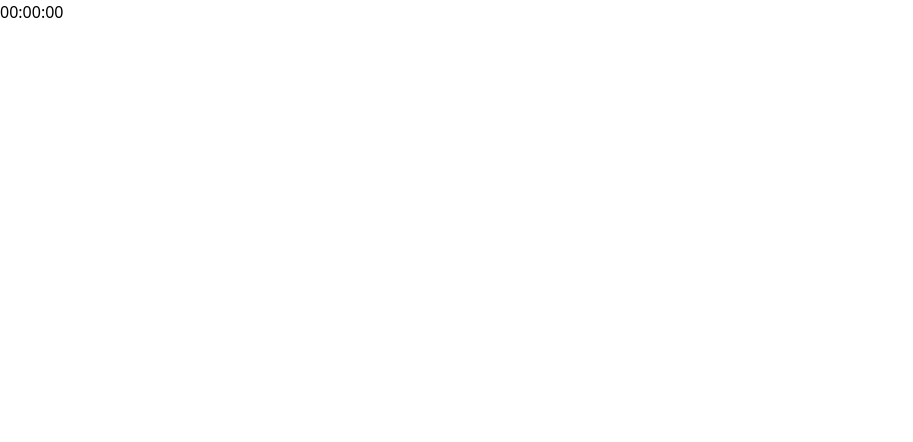
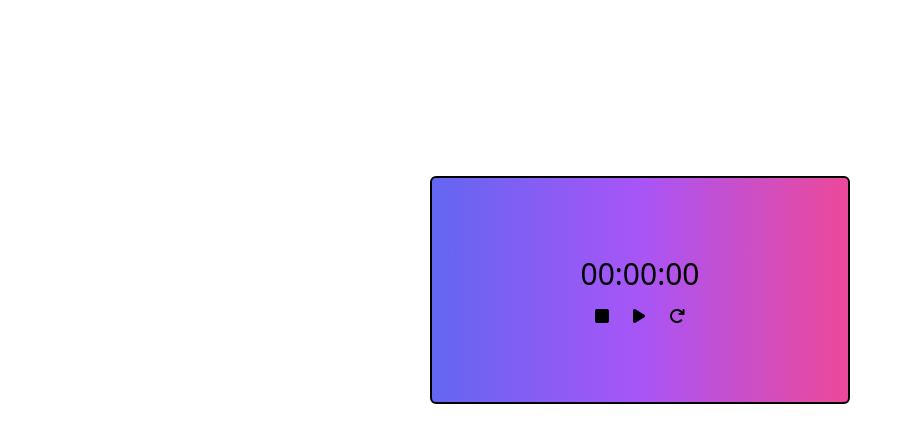
Before and after one commit to Snehadwip-Mondal18/Stop-Watch, a plain HTML site: page index.html in a window 1280 px wide. Shown: the whole page, without its empty margins (0-913 px from the left). Drawn offline with nearby package versions, Linux system fonts and the light colour scheme.

Commit message:
2nd modified

```diff
--- a/index.html
+++ b/index.html
@@ -26,9 +26,19 @@
       </style>
       <script src="https://cdn.tailwindcss.com?plugins=forms,typography,aspect-ratio,line-clamp,container-queries"></script>
 </head>
-<body>
-    <div>
-        <h1>00:00:00</h1>
+<body class="flex flex-row justify-center items-center">
+    <div class="box-content h-48 w-96 p-4 border-2 border-black rounded-md mt-44 flex flex-col justify-center items-center bg-gradient-to-r from-indigo-500 via-purple-500 to-pink-500">
+        <h1 class="text-3xl m-2">00:00:00</h1>
+        <div class="flex flex-row  space-x-6 m-2">
+          <i class="fa-solid fa-square"></i>
+          <i class="fa-solid fa-play"></i>
+          <!-- <i class="fa-solid fa-pause"></i> -->
+          <i class="fa-solid fa-arrow-rotate-right"></i>
+        </div>
     </div>
+
+    <script>
+
+    </script>
 </body>
 </html>
```
